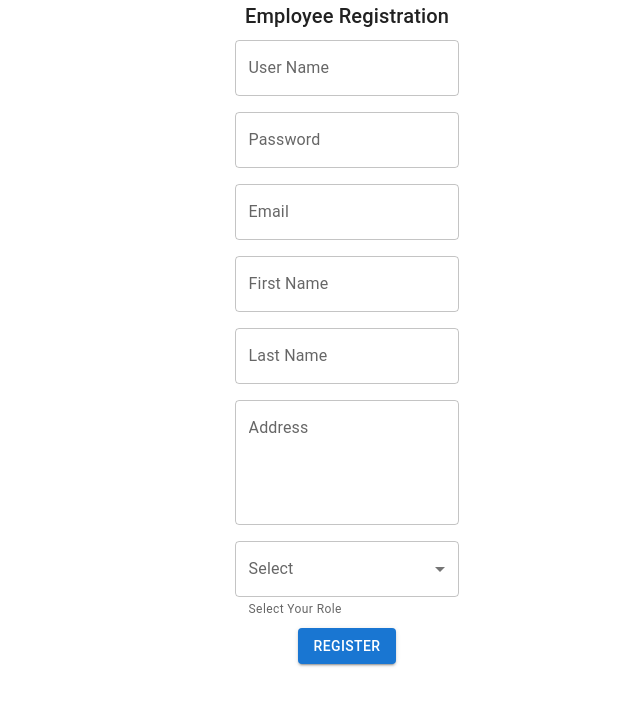
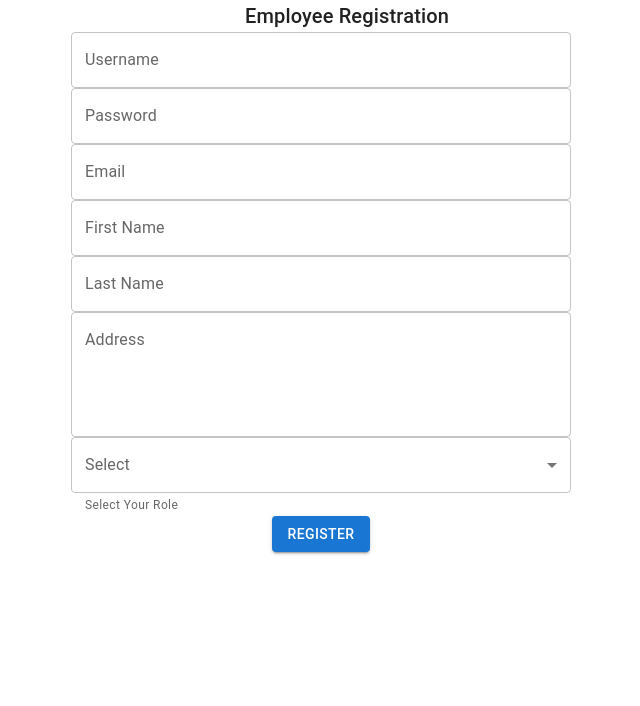
Before and after one commit to AshanTharindu/employee-mngmt-fe, a React (Create React App) app: page /registration in a window 1280 px wide. Shown: the top 706 px of the page, without its empty margins (293-933 px from the left). Built offline with nearby package versions, Linux system fonts and the light colour scheme.

Commit message:
feat: employee registration done

```diff
--- a/package.json
+++ b/package.json
@@ -10,6 +10,7 @@
     "@testing-library/jest-dom": "^5.16.5",
     "@testing-library/react": "^13.4.0",
     "@testing-library/user-event": "^13.5.0",
+    "axios": "^1.1.3",
     "react": "^18.2.0",
     "react-dom": "^18.2.0",
     "react-redux": "^8.0.4",
--- a/src/components/Home.js
+++ b/src/components/Home.js
@@ -29,7 +29,7 @@ const Home = (props) => {
       <AppBar position='relative'>
         <Toolbar>
           <Typography variant='h6' color='inherit' noWrap>
-            Autohaus Royale
+            Autohaus Royal
           </Typography>
         </Toolbar>
       </AppBar>
--- a/src/components/employeeRegister/EmployeeRegister.js
+++ b/src/components/employeeRegister/EmployeeRegister.js
@@ -4,7 +4,7 @@ import Container from '@mui/material/Container';
 import CssBaseline from '@mui/material/CssBaseline';
 import MenuItem from '@mui/material/MenuItem';
 import TextField from '@mui/material/TextField';
-import React from 'react';
+import React, { useState } from 'react';
 import { useDispatch } from 'react-redux';
 import { registerEmployee } from '../../store/employee-actions';
 
@@ -24,9 +24,16 @@ const roles = [
 ];
 
 const EmloyeeRegister = () => {
-  const [currency, setCurrency] = React.useState();
+  const [role, setRole] = useState();
+  const [username, setUsername] = useState();
+  const [password, setPassoword] = useState();
+  const [email, setEmail] = useState();
+  const [firstname, setFirstname] = useState();
+  const [lastname, setLastname] = useState();
+  const [address, setAddress] = useState();
+
   const handleChange = (event) => {
-    setCurrency(event.target.value);
+    setRole(event.target.value);
   };
 
   const dispatch = useDispatch();
@@ -35,7 +42,16 @@ const EmloyeeRegister = () => {
    * Saves registration data of the use
    */
   const onSubmitHandler = () => {
-    dispatch(registerEmployee({}));
+    dispatch(
+      registerEmployee({
+        username,
+        email,
+        firstname,
+        lastname,
+        address,
+        role,
+      })
+    );
   };
 
   return (
@@ -46,65 +62,76 @@ const EmloyeeRegister = () => {
           Employee Registration
         </Typography>
         <Box
-          component='form'
           sx={{
-            '& .MuiTextField-root': { m: 1, width: '25ch' },
+            width: 500,
+            maxWidth: '100%',
           }}
-          noValidate
-          autoComplete='off'
         >
           <div>
             <TextField
+              fullWidth
               error={false}
-              id='outlined-error-helper-text'
-              label='User Name'
+              id='username'
+              label='Username'
               defaultValue=''
+              onChange={(event) => setUsername(event.target.value)}
             />
           </div>
           <div>
             <TextField
-              id='outlined-password-input'
+              fullWidth
+              id='password'
               label='Password'
               type='password'
               autoComplete='current-password'
+              onChange={(event) => setPassoword(event.target.value)}
             />
           </div>
           <div>
             <TextField
-              id='outlined-error-helper-text'
+              fullWidth
+              id='email'
               label='Email'
               defaultValue=''
+              onChange={(event) => setEmail(event.target.value)}
             />
           </div>
           <div>
             <TextField
-              id='outlined-error-helper-text'
+              fullWidth
+              id='firstname'
               label='First Name'
               defaultValue=''
+              onChange={(event) => setFirstname(event.target.value)}
             />
           </div>
           <div>
             <TextField
-              id='outlined-error-helper-text'
+              fullWidth
+              id='lastname'
               label='Last Name'
               defaultValue=''
+              onChange={(event) => setLastname(event.target.value)}
             />
           </div>
           <div>
             <TextField
-              id='outlined-multiline-static'
+              fullWidth
+              id='address'
               label='Address'
               multiline
               rows={4}
               defaultValue=''
+              onChange={(event) => setAddress(event.target.value)}
             />
           </div>
           <div>
             <TextField
+              fullWidth
               id='outlined-select-currency'
               select
               label='Select'
-              value={currency}
+              value={role}
               onChange={handleChange}
               helperText='Select Your Role'
             >
@@ -115,7 +142,14 @@ const EmloyeeRegister = () => {
               ))}
             </TextField>
           </div>
-          <Button variant='contained'>Register</Button>
+          <Button
+            variant='contained'
+            onClick={() => {
+              onSubmitHandler();
+            }}
+          >
+            Register
+          </Button>
         </Box>
       </Container>
     </React.Fragment>
--- a/src/store/employee-actions.js
+++ b/src/store/employee-actions.js
@@ -1,13 +1,25 @@
 import { employeeActions } from './employee-slice';
+import axios from 'axios';
+const instance = axios.create({
+  baseURL: 'http://0.0.0.0:3001/employee-management',
+  timeout: 1000 * 5,
+  headers: {
+    'Content-Type': 'application/json',
+    Accept: 'application/json',
+    'accept-encoding': 'gzip',
+  },
+});
 
 export const fetchEmloyees = () => {
   return async (dispatch) => {
     const fetchData = async () => {
-      const response = await fetch(
-        'http://0.0.0.0:3000/employee-management/employees'
-      );
+      const response = await instance({
+        url: '/employees',
+        timeout: 1000 * 5,
+        method: 'get',
+      });
 
-      if (!response.ok) throw new Error('Could not fetch cart data!');
+      if (!response.ok) throw new Error('Could not fetch employee data!');
 
       const data = await response.json();
 
@@ -17,7 +29,7 @@ export const fetchEmloyees = () => {
     try {
       const cartData = await fetchData();
       dispatch(
-        employeeActions.replaceCart({
+        employeeActions.addEmloyee({
           items: cartData.items || [],
           totalQuantity: cartData.totalQuantity,
         })
@@ -31,13 +43,12 @@ export const fetchEmloyees = () => {
 export const registerEmployee = (employee) => {
   return async (dispatch) => {
     const saveEmployee = async (employee) => {
-      const response = await fetch(
-        'http://0.0.0.0:3000/employee-management/employees',
-        {
-          method: 'POST',
-          body: JSON.stringify(employee),
-        }
-      );
+      const response = await instance({
+        url: '/employees',
+        timeout: 1000 * 5,
+        data: employee,
+        method: 'post',
+      });
 
       if (!response.ok) throw new Error('Registering employee failed');
     };
```
Also changed, not shown: 1 other file (tests, documents, lock files or other folders).
